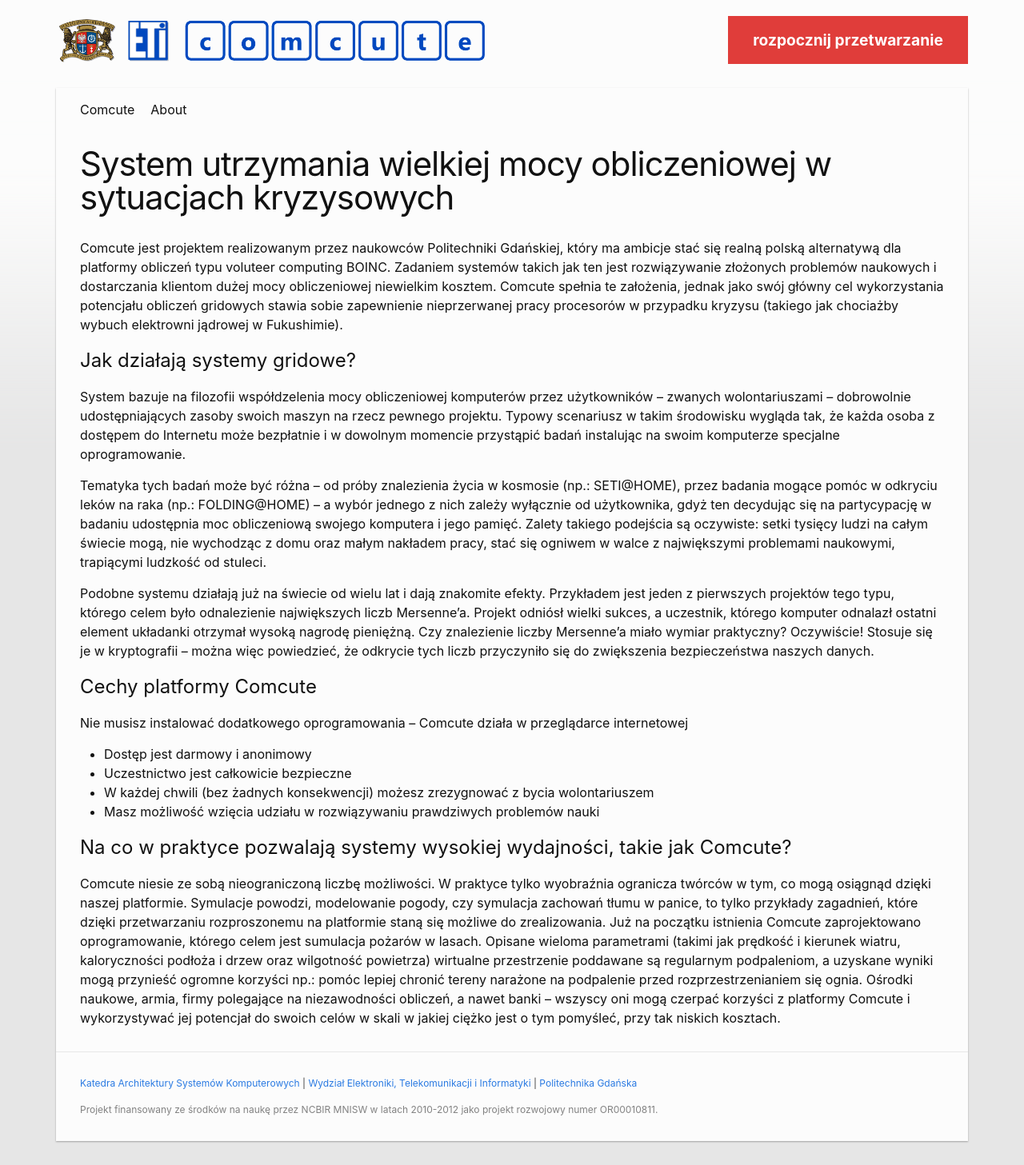
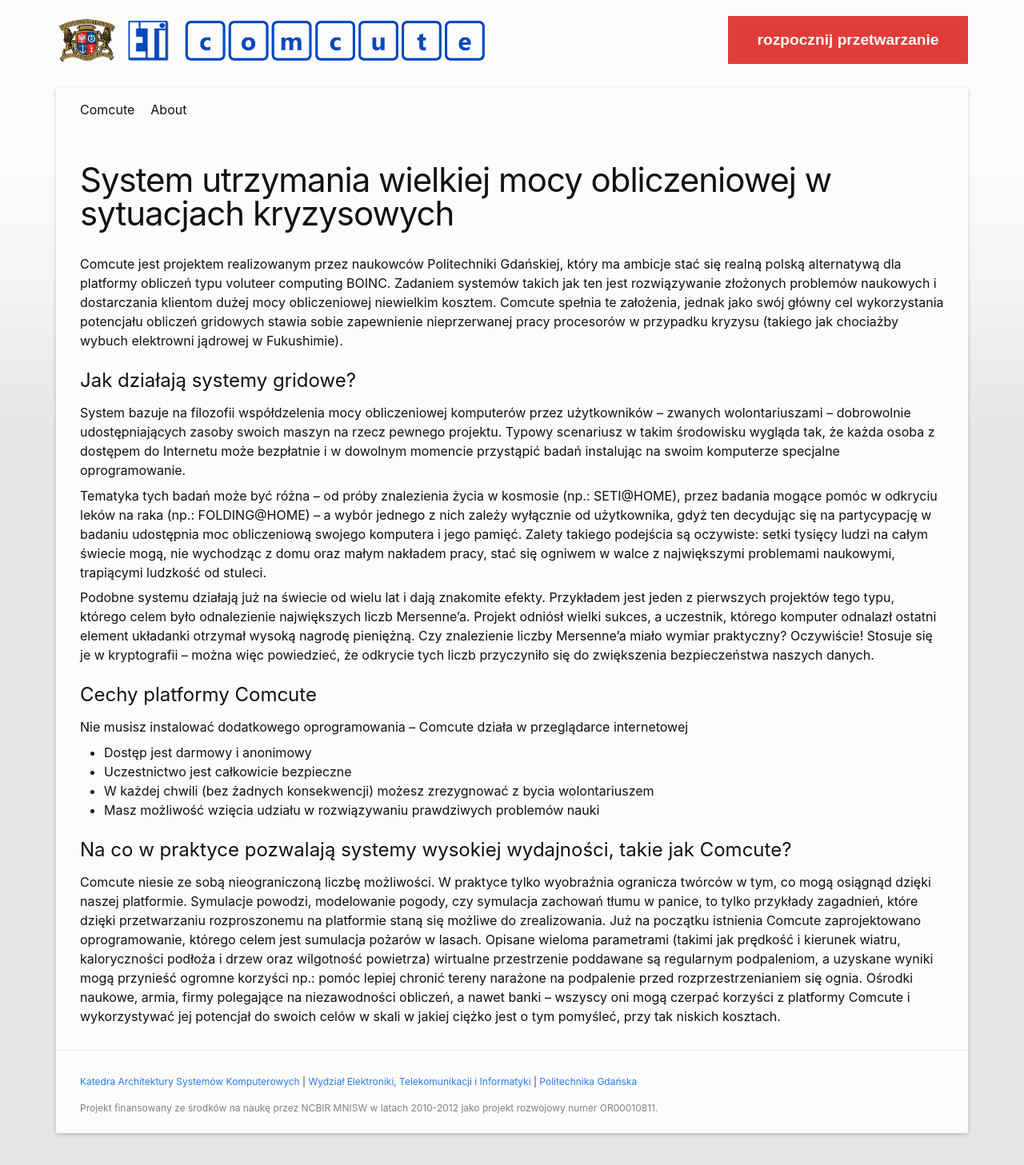
Before and after one commit to Rocik/comcute, a Jekyll site: the page built from index.md, in a window 1280 px wide. Shown: the whole page at 80% size. Built offline with Jekyll 4.4.1, drawn with Linux system fonts in a browser that asks for light colours.

Commit message:
Improve styling of comcute button and main section

```diff
--- a/_includes/header.html
+++ b/_includes/header.html
@@ -12,8 +12,12 @@
       <img src="{{ "/images/logo.png" | relative_url }}" alt="Comcute" width="395" height="60"/>
     </a>
 
-    <a id="comcute-button" role="button">
+    <a id="comcute-start" role="button" class="comcute-button noselect">
       <span>Rozpocznij przetwarzanie</span>
+    </a>
+
+    <a id="comcute-stop" role="button" class="comcute-button noselect" style="display: none;">
+      <span>Przerwij przetwarzanie</span>
     </a>
 
   </div>
--- a/_sass/_base.scss
+++ b/_sass/_base.scss
@@ -34,11 +34,11 @@ body {
 /**
  * Set `margin-bottom` to maintain vertical rhythm
  */
-h1, h2, h3, h4, h5, h6,
+
 p, blockquote, pre,
 ul, ol, dl, figure,
 %vertical-rhythm {
-  margin-bottom: $spacing-unit / 2;
+  margin-bottom: $spacing-unit / 4;
 }
 
 
@@ -83,6 +83,9 @@ li {
  */
 h1, h2, h3, h4, h5, h6 {
   font-weight: $base-font-weight;
+
+  margin-top: $spacing-unit / 1.5;
+  margin-bottom: $spacing-unit / 3;
 }
 
 
--- /dev/null
+++ b/_sass/_common.scss
@@ -0,0 +1,14 @@
+.noselect {
+  -webkit-touch-callout: none;
+    -webkit-user-select: none;
+     -khtml-user-select: none;
+       -moz-user-select: none;
+        -ms-user-select: none;
+            user-select: none;
+
+      -webkit-user-drag: none;
+       -khtml-user-drag: none;
+         -moz-user-drag: none;
+          -ms-user-drag: none;
+              user-drag: none;
+}
--- a/_sass/_layout.scss
+++ b/_sass/_layout.scss
@@ -12,7 +12,7 @@ header {
     text-decoration: none;
   }
 
-  #comcute-button {
+  .comcute-button {
     display: inline-block;
     min-width: 300px;
 
@@ -22,8 +22,9 @@ header {
     text-align: center;
     line-height: 60px;
 
-    color: #fff;
+    color: #f9f9f9;
     @include relative-font-size(1.2);
+    font-family: arial,sans-serif;
     font-weight: bold;
     cursor: pointer;
     text-transform: lowercase;
@@ -37,15 +38,17 @@ header {
       @include relative-font-size(1.0);
     }
 
-    @include transition(box-shadow 0.2s linear);
+    @include transition(box-shadow 0.4s linear);
     box-shadow: none;
     &:hover {
-      box-shadow: 0 1px 15px rgba(black, 0.3);
+      color: #fff;
+      background: #ee3d3a;
+      box-shadow: 0 1px 10px rgba(black, 0.3);
     }
 
     &:active {
-      box-shadow: 0 1px 15px rgba(black, 0.3),
-                  inset 0px 0px 10px rgba(75,31,27,0.3);
+      color: #eee;
+      background: #de3a36;
     }
   }
 }
@@ -53,7 +56,7 @@ header {
 
 .page {
   background: #fcfcfc;
-  box-shadow: 0 1px 2px 0 rgba(0,0,0,.3);
+  box-shadow: 0 2px 5px 0 rgba(0,0,0,.2);
 
   margin-top: $spacing-unit;
   margin-bottom: $spacing-unit;
--- a/main.scss
+++ b/main.scss
@@ -65,6 +65,7 @@ $on-laptop:        800px !default;
 // Import partials.
 @import
   "base",
+  "common",
   "layout",
   "syntax-highlighting"
 ;
```
